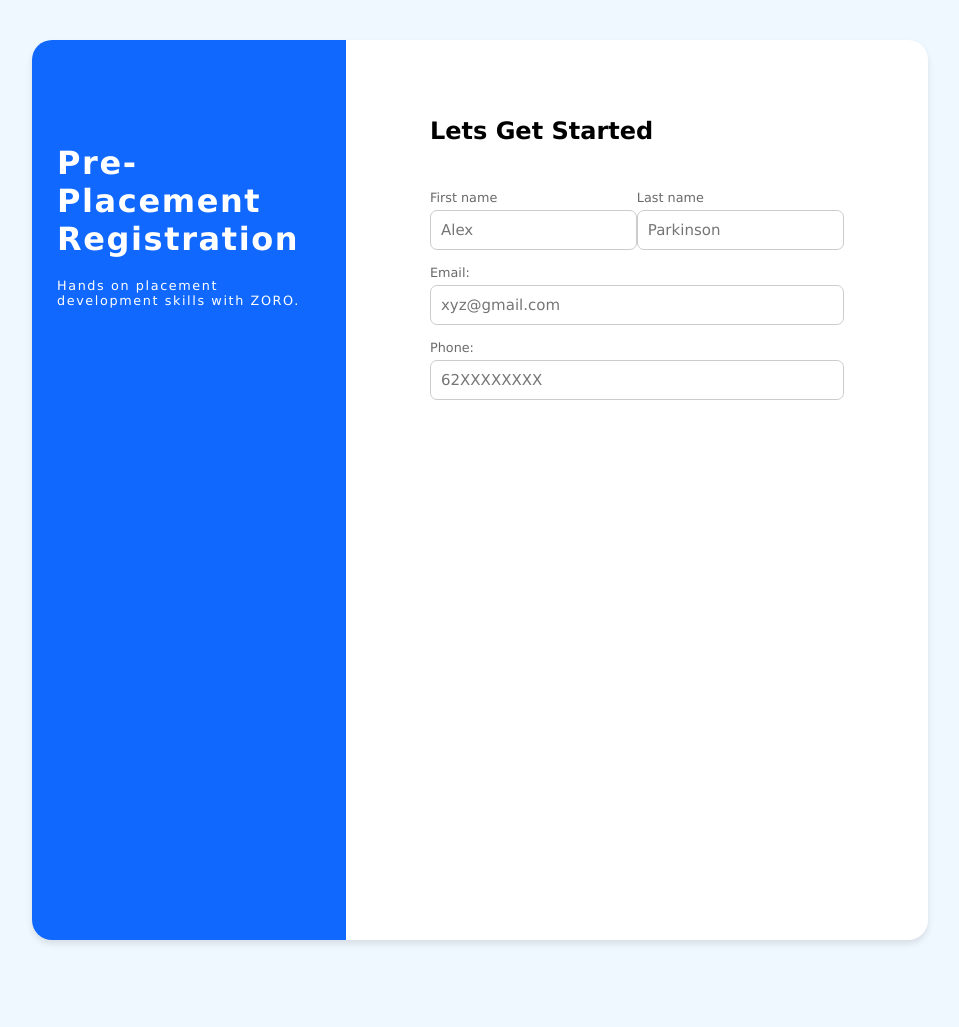
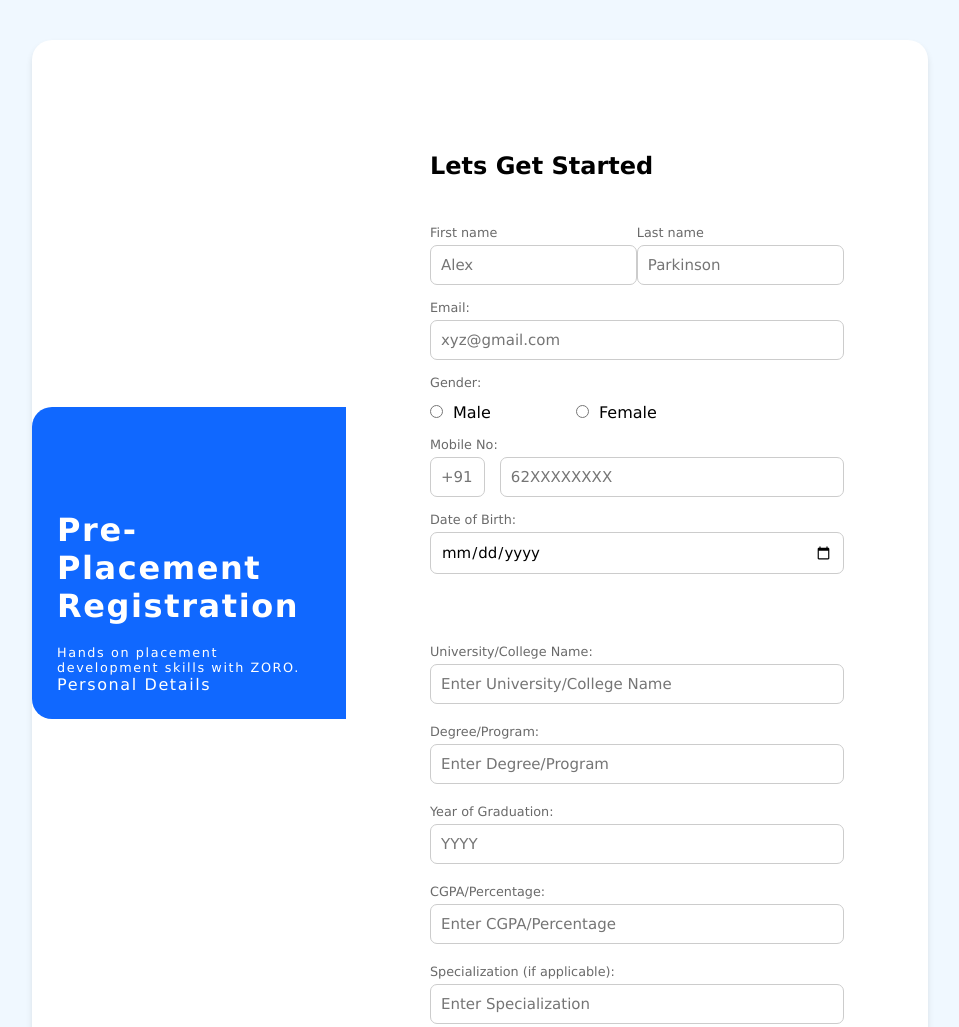
Before and after one commit to Bhupendra-003/Pre-Placement-Registration-form, a plain HTML site: page index.html in a window 1280 px wide. Shown: the top 1027 px of the page, without its empty margins (160-1119 px from the left). Before the commit the page ends 980 px from the top, so only its background shows below. Drawn offline with Linux system fonts and the light colour scheme.

Commit message:
Safe commit till education

```diff
--- a/index.html
+++ b/index.html
@@ -11,6 +11,9 @@
         <div class="main-left">
             <h1>Pre-Placement Registration</h1>
             <p>Hands on placement development skills with ZORO.</p>
+            <div class="title-container">
+                Personal Details
+            </div>
         </div>
         <div class="main-right">
             <div class="content">
@@ -29,9 +32,43 @@
                     <label for="email">Email: </label>
                     <input type="email" placeholder="xyz@gmail.com">
                 </div>
-                <div class="mobile-no">
-                    <label for="email">Phone: </label>
-                    <input type="email" placeholder="62XXXXXXXX">
+                <div class="gender">
+                    <label for="gender">Gender: </label>
+                    <input type="radio" name="gender" class="gender-input-male">Male
+                    <input type="radio" name="gender" class="gender-input-female">Female
+                </div>
+                <div>
+                    <label for="mobile-no">Mobile No: </label>
+                    <div class="mobile-no-input">
+                        <input id="ccode" type="tel" placeholder="+91">
+                        <input id="mobile" type="tel" name="mobile-no" pattern="[0-9]{10}" placeholder="62XXXXXXXX">
+                    </div>
+                </div>
+                <div>
+                    <label for="dob">Date of Birth: </label>
+                    <input type="date" name="dob">
+                </div>
+                <div class="education-details">
+                    <div>
+                        <label for="university">University/College Name:</label>
+                        <input type="text" id="university" placeholder="Enter University/College Name">
+                    </div>
+                    <div>
+                        <label for="degree">Degree/Program:</label>
+                        <input type="text" id="degree" placeholder="Enter Degree/Program">
+                    </div>
+                    <div>
+                        <label for="graduation-year">Year of Graduation:</label>
+                        <input type="number" id="graduation-year" placeholder="YYYY" min="1900" max="2100">
+                    </div>
+                    <div>
+                        <label for="cgpa">CGPA/Percentage:</label>
+                        <input type="text" id="cgpa" placeholder="Enter CGPA/Percentage">
+                    </div>
+                    <div>
+                        <label for="specialization">Specialization (if applicable):</label>
+                        <input type="text" id="specialization" placeholder="Enter Specialization">
+                    </div>
                 </div>
             </div>
         </div>
--- a/style.css
+++ b/style.css
@@ -13,15 +13,14 @@ html, body{
     align-items: center;
 }
 .main{
+    display: flex;
     position: relative;
     background-color: white;
     width: 70%;
-    height: 900px;
     justify-content: center;
     align-items: center;
     box-shadow: 0 4px 6px rgba(0,0,0,0.1);
     border-radius: 20px;
-    display: flex;
     margin: 40px 0px 40px 0px;
 }
 .main-left{
@@ -43,7 +42,6 @@ html, body{
 }
 .main-right{
     width: 65%;
-    height: 100%;
     padding: 40px 20px;
     display: flex;
     justify-content: center;
@@ -74,3 +72,37 @@ input{
     margin-top: 5px;
     font-size: 15px;
 }
+.mobile-no-input{
+    display: flex;
+    justify-content: space-between;
+    gap: 15px;
+    align-items: center;
+}
+
+#ccode{
+    width: 15%;
+    padding: 10px;
+    border: 1px solid #ccc;
+    border-radius: 7px;
+    margin-top: 5px;
+    font-size: 15px;
+}
+.gender input{
+    margin-top: 15px;
+}
+.gender-input-male{
+    width: fit-content;
+    margin-right: 10px;
+}
+.gender-input-female{
+    width: fit-content;
+    margin-right: 10px;
+    margin-left: 80px;
+}
+.education-details {
+    margin-top: 70px;
+}
+
+.education-details div {
+    margin-bottom: 20px;
+}
```
